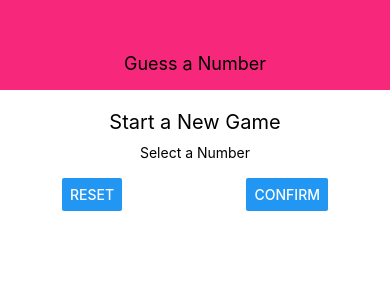
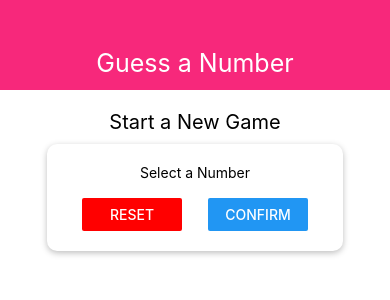
Before and after one commit to usman98789/Guess-a-Number-Game, a React Native app: screen / in a window 390 px wide. Shown: the top 300 px of the page. Built offline with nearby package versions, Linux system fonts and the light colour scheme.

Commit message:
made UI box look cleaner

```diff
--- /dev/null
+++ b/components/Card.js
@@ -0,0 +1,23 @@
+import React from "react";
+import { View, Text, StyleSheet } from "react-native";
+
+const Card = props => {
+	return (
+		<View style={{ ...styles.card, ...props.style }}>{props.children}</View>
+	);
+};
+
+const styles = StyleSheet.create({
+	card: {
+		shadowColor: "black",
+		shadowOffset: { width: 0, height: 2 },
+		shadowRadius: 6,
+		shadowOpacity: 0.26,
+		elevation: 5,
+		backgroundColor: "white",
+		padding: 20,
+		borderRadius: 10
+	}
+});
+
+export default Card;
--- a/components/Header.js
+++ b/components/Header.js
@@ -19,8 +19,8 @@ const styles = StyleSheet.create({
 		justifyContent: "center"
 	},
 	headerTitle: {
-		color: "black",
-		fontSize: 18
+		color: "white",
+		fontSize: 25
 	}
 });
 
--- a/screens/StartGameScreen.js
+++ b/screens/StartGameScreen.js
@@ -1,18 +1,23 @@
 import React from "react";
 import { View, Text, StyleSheet, TextInput, Button } from "react-native";
+import Card from "../components/Card";
 
 const StartGameScreen = props => {
 	return (
 		<View style={styles.screen}>
 			<Text style={styles.title}>Start a New Game</Text>
-			<View style={styles.inputContain}>
+			<Card style={styles.inputContain}>
 				<Text>Select a Number</Text>
 				<TextInput />
 				<View style={styles.buttonContain}>
-					<Button title="Reset" onPress={() => {}} />
-					<Button title="Confirm" onPress={() => {}} />
+					<View style={styles.button}>
+						<Button title="Reset" onPress={() => {}} color="red" />
+					</View>
+					<View style={styles.button}>
+						<Button title="Confirm" onPress={() => {}} />
+					</View>
 				</View>
-			</View>
+			</Card>
 		</View>
 	);
 };
@@ -37,6 +42,9 @@ const styles = StyleSheet.create({
 		width: 300,
 		maxWidth: "80%",
 		alignItems: "center"
+	},
+	button: {
+		width: 100
 	}
 });
 
```
